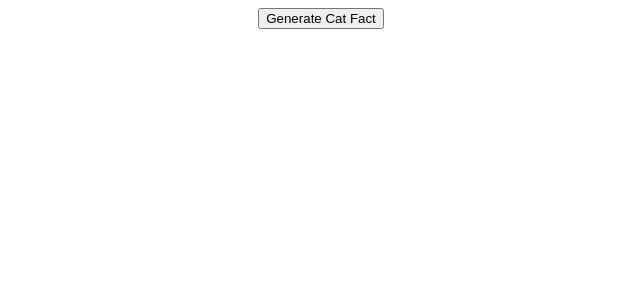
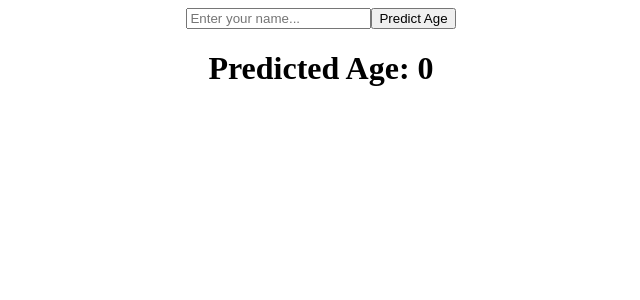
Before and after one commit to shaalle/react-basics, a React (Create React App) app: page / in a window 1280 px wide. Shown: the top 300 px of the page, without its empty margins (319-959 px from the left). Built offline with nearby package versions, Linux system fonts and the light colour scheme; no server answers.

Commit message:
passing name to an Api and returnig the age of the person

```diff
--- a/src/App.js
+++ b/src/App.js
@@ -4,23 +4,19 @@ import Axios from 'axios';
 import {useEffect, useState} from "react"
 
 function App() {
-  const API_URL = 'https://catfact.ninja/fact';
-  const [catFact, setCatFact] = useState("")
+  const API_URL = 'https://api.agify.io/?name=';
+  const [name, setName] = useState("")
+  const [predictedAge, setPredictedAge] = useState("0")
 
-  // fetch(API_URL).then((res)=> res.json())
-  // .then((data)=> console.log(data.fact))
-  // Axios is a library which is used to make requests to an API Like Fetch Function in js
-  const generateCatFact = () => {
-    Axios.get(API_URL).then((res)=> setCatFact(res.data.fact));
+  const agePredictor = () => {
+    Axios.get(`${API_URL}${name}`).then((res)=> {setPredictedAge(res.data.age)})
   }
-  useEffect(() => {
-    generateCatFact();
-  },[]);
 
   return(
     <div className="App">
-      <button onClick={generateCatFact}>Generate Cat Fact</button>
-     <p>{catFact}</p>
+      <input onChange={(event)=>{setName(event.target.value)}} placeholder='Enter your name...'/>
+      <button onClick={agePredictor}>Predict Age</button>
+     <h1>Predicted Age: {predictedAge}</h1>
     </div>
   );
   }
```
